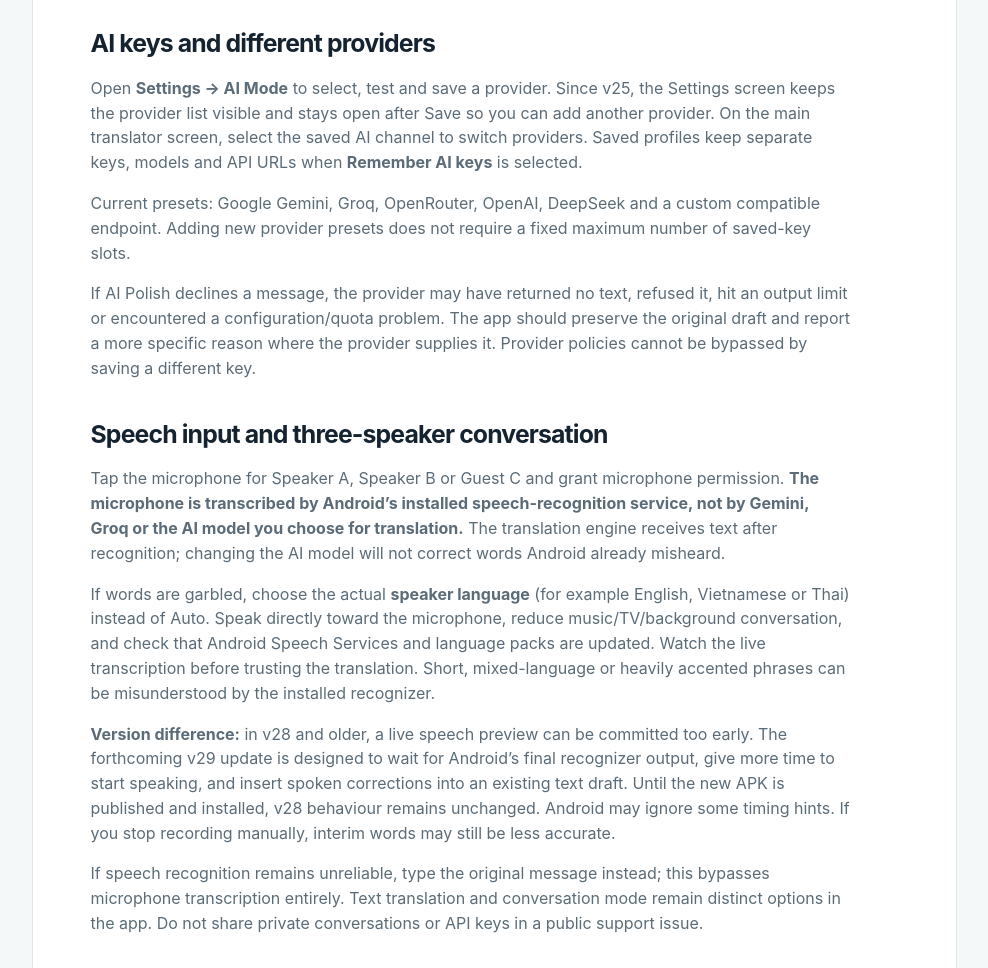
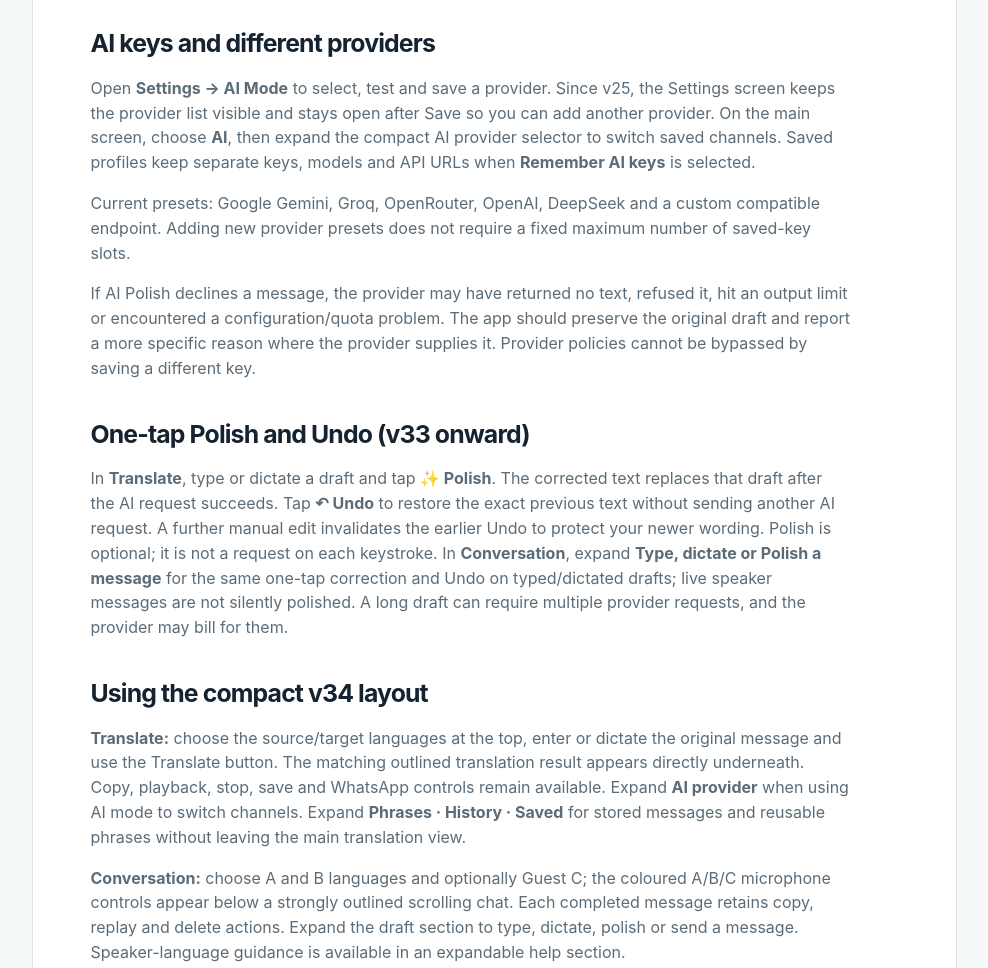
Before and after one commit to madbit1/linguafast, a plain HTML site: page support.html in a window 1280 px wide. Shown: the part 700-1668 px from the top of the page, without its empty margins (146-1134 px from the left). Drawn offline with Linux system fonts and the light colour scheme.

Commit message:
docs: align support.html with published LinguaFast v34 UX, privacy, updater and canonical site

```diff
--- a/support.html
+++ b/support.html
@@ -9,18 +9,25 @@
 <p>For non-sensitive problems, suggestions or feature requests, use the project's <a href="https://github.com/madbit1/linguafast-updates/issues/new" rel="noopener">public GitHub issue tracker</a>. Include the LinguaFast version, Android version, what happened and what you expected. Do <strong>not</strong> post API keys, signing details, email addresses, personal conversations or private logs.</p>
 <p class="note warning">A verified, private developer support email is still being prepared for the Google Play listing. A public issue tracker is not a private contact channel, and it does not replace the Play Console requirement for a valid support contact.</p>
 <h2 id="keys">AI keys and different providers</h2>
-<p>Open <strong>Settings → AI Mode</strong> to select, test and save a provider. Since v25, the Settings screen keeps the provider list visible and stays open after Save so you can add another provider. On the main translator screen, select the saved AI channel to switch providers. Saved profiles keep separate keys, models and API URLs when <strong>Remember AI keys</strong> is selected.</p>
+<p>Open <strong>Settings → AI Mode</strong> to select, test and save a provider. Since v25, the Settings screen keeps the provider list visible and stays open after Save so you can add another provider. On the main screen, choose <strong>AI</strong>, then expand the compact AI provider selector to switch saved channels. Saved profiles keep separate keys, models and API URLs when <strong>Remember AI keys</strong> is selected.</p>
 <p>Current presets: Google Gemini, Groq, OpenRouter, OpenAI, DeepSeek and a custom compatible endpoint. Adding new provider presets does not require a fixed maximum number of saved-key slots.</p>
 <p>If AI Polish declines a message, the provider may have returned no text, refused it, hit an output limit or encountered a configuration/quota problem. The app should preserve the original draft and report a more specific reason where the provider supplies it. Provider policies cannot be bypassed by saving a different key.</p>
+<h2 id="polish">One-tap Polish and Undo (v33 onward)</h2>
+<p>In <strong>Translate</strong>, type or dictate a draft and tap <strong>✨ Polish</strong>. The corrected text replaces that draft after the AI request succeeds. Tap <strong>↶ Undo</strong> to restore the exact previous text without sending another AI request. A further manual edit invalidates the earlier Undo to protect your newer wording. Polish is optional; it is not a request on each keystroke. In <strong>Conversation</strong>, expand <strong>Type, dictate or Polish a message</strong> for the same one-tap correction and Undo on typed/dictated drafts; live speaker messages are not silently polished. A long draft can require multiple provider requests, and the provider may bill for them.</p>
+<h2 id="layout">Using the compact v34 layout</h2>
+<p><strong>Translate:</strong> choose the source/target languages at the top, enter or dictate the original message and use the Translate button. The matching outlined translation result appears directly underneath. Copy, playback, stop, save and WhatsApp controls remain available. Expand <strong>AI provider</strong> when using AI mode to switch channels. Expand <strong>Phrases · History · Saved</strong> for stored messages and reusable phrases without leaving the main translation view.</p>
+<p><strong>Conversation:</strong> choose A and B languages and optionally Guest C; the coloured A/B/C microphone controls appear below a strongly outlined scrolling chat. Each completed message retains copy, replay and delete actions. Expand the draft section to type, dictate, polish or send a message. Speaker-language guidance is available in an expandable help section.</p>
 <h2 id="speech">Speech input and three-speaker conversation</h2>
-<p>Tap the microphone for Speaker A, Speaker B or Guest C and grant microphone permission. <strong>The microphone is transcribed by Android’s installed speech-recognition service, not by Gemini, Groq or the AI model you choose for translation.</strong> The translation engine receives text after recognition; changing the AI model will not correct words Android already misheard.</p><p>If words are garbled, choose the actual <strong>speaker language</strong> (for example English, Vietnamese or Thai) instead of Auto. Speak directly toward the microphone, reduce music/TV/background conversation, and check that Android Speech Services and language packs are updated. Watch the live transcription before trusting the translation. Short, mixed-language or heavily accented phrases can be misunderstood by the installed recognizer.</p><p><strong>Version difference:</strong> in v28 and older, a live speech preview can be committed too early. The forthcoming v29 update is designed to wait for Android’s final recognizer output, give more time to start speaking, and insert spoken corrections into an existing text draft. Until the new APK is published and installed, v28 behaviour remains unchanged. Android may ignore some timing hints. If you stop recording manually, interim words may still be less accurate.</p>
+<p>Tap the microphone for Speaker A, Speaker B or Guest C and grant microphone permission. <strong>The microphone is transcribed by Android’s installed speech-recognition service, not by Gemini, Groq or the AI model you choose for translation.</strong> The translation engine receives text after recognition; changing the AI model will not correct words Android already misheard.</p><p>If words are garbled, choose the actual <strong>speaker language</strong> (for example English, Vietnamese or Thai) instead of Auto. Speak directly toward the microphone, reduce music/TV/background conversation, and check that Android Speech Services and language packs are updated. Watch the live transcription before trusting the translation. Short, mixed-language or heavily accented phrases can be misunderstood by the installed recognizer.</p><p><strong>Since v29:</strong> speech capture was adjusted to give Android more time to return final recognizer output and to support draft dictation at the cursor. Transcription appears while you speak when the installed recognizer supplies interim results. Actual timing and recognition accuracy remain dependent on Android speech services.</p>
 <p>If speech recognition remains unreliable, type the original message instead; this bypasses microphone transcription entirely. Text translation and conversation mode remain distinct options in the app. Do not share private conversations or API keys in a public support issue.</p>
 <h2 id="data">Local data, backups and deletion</h2>
 <p>Open <strong>Privacy and data</strong> inside LinguaFast. You can adjust how long history is retained, make a manual JSON copy of records, restore a saved copy, or choose <strong>Clear local data</strong> to remove local history and saved API keys.</p>
 <p>Uninstalling the Android app or clearing its storage can permanently remove unsaved data. Existing signed in-place upgrades are intended to keep data, but always save a copy of important translations beforehand. A history backup does not contain API keys and it is not encrypted once you export it.</p>
 <p>LinguaFast does not currently provide a LinguaFast account-registration system or central user account to delete. If you used a third-party AI, translation or Android speech provider, deletion of LinguaFast's local records does not necessarily delete data they processed. Contact the relevant provider for their data-rights process. See the full <a href="privacy.html#retention">retention and deletion policy</a>.</p>
 <h2 id="updates">Updates and release verification</h2>
-<p>Official GitHub sideload builds are listed at the <a href="https://github.com/madbit1/linguafast-updates/releases/latest">latest LinguaFast release</a>. Open <strong>About → Check now → Update now</strong>. In v28 and later, pressing Update now opens a progress window, showing download percentage when available, signature/checksum verification progress, and the Android installation approval step. The in-app download is not a silent installation: Android may still ask you to allow this app as an installation source.</p><p><strong>Important:</strong> you only see the new progress window after installing v28 or later. When updating an older build to v28, the old updater interface remains in use until installation completes. If a download is slow to start, check Android’s Downloads notifications and leave the app open until the status changes.</p>
+<p>Official signed builds are available from the <a href="https://github.com/madbit1/linguafast-updates/releases/tag/android-v34">v34 release</a> and the <a href="https://github.com/madbit1/linguafast-updates/releases/latest">latest-release feed</a>. The current published build is <strong>v1.34.0 (build 34)</strong>. In the Android app, open <strong>About → Check now → Update now</strong>. The download and checksum verification are separate from Android's mandatory installation approval.</p>
+<p><strong>Updater changes in v34:</strong> on Android 10 and later, the app uses a direct HTTPS download instead of relying on an Android Download Manager job that could remain stuck at Waiting with no bytes received. Progress displays bytes received and a percentage when the server provides a total. Partial downloads remain hidden until checked against the release SHA-256 twice. Older Android versions retain Download Manager. <strong>This new in-app path has not yet been confirmed with a newer live release on the affected Samsung phone.</strong></p>
+<p><strong>If an older updater is stuck:</strong> cancel it. If you have already built and verified the matching signed APK locally, open Samsung <strong>My Files → Internal storage → Download → LinguaFast</strong>, select the correctly versioned APK and choose <strong>Update</strong>, not Uninstall. Otherwise use the official release page and verify its SHA-256. Keep the package/signature unchanged and do not clear app storage. If Samsung or Play Protect flags the APK as harmful, stop rather than bypassing the protection.</p>
 <p><strong>Safety:</strong> if Google Play Protect or Samsung Auto Blocker describes an APK as harmful, stop. Do not override device protection to install it. A release signature and a matching checksum establish file identity, not that Google has classified the file as safe. Our earlier Play Protect warning remains under review.</p>
 <h2 id="play">Google Play Store status</h2>
 <p>The current public LinguaFast distribution is a signed APK through GitHub. We are preparing a separate <strong>Android App Bundle (AAB)</strong> release targeting Android API level 36 or higher, together with Play Console declarations, genuine device screenshots and a verified privacy/support contact.</p>
```
